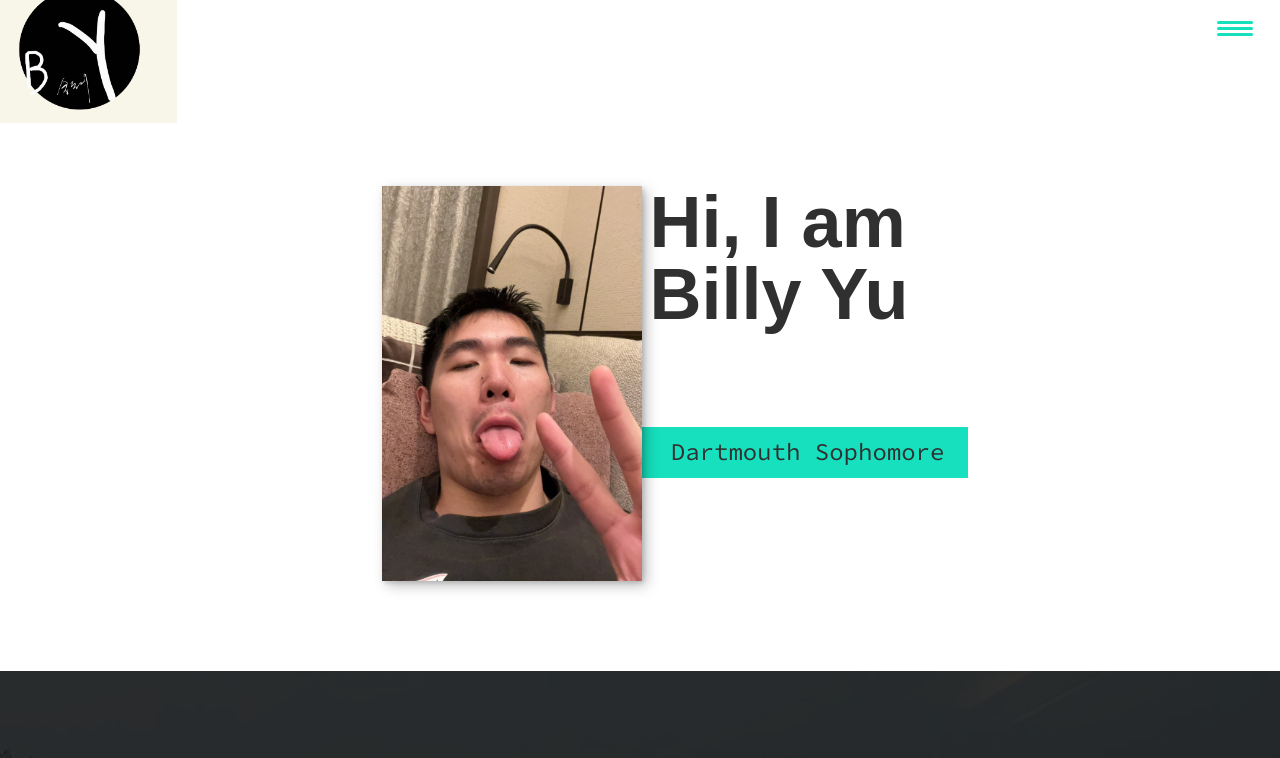
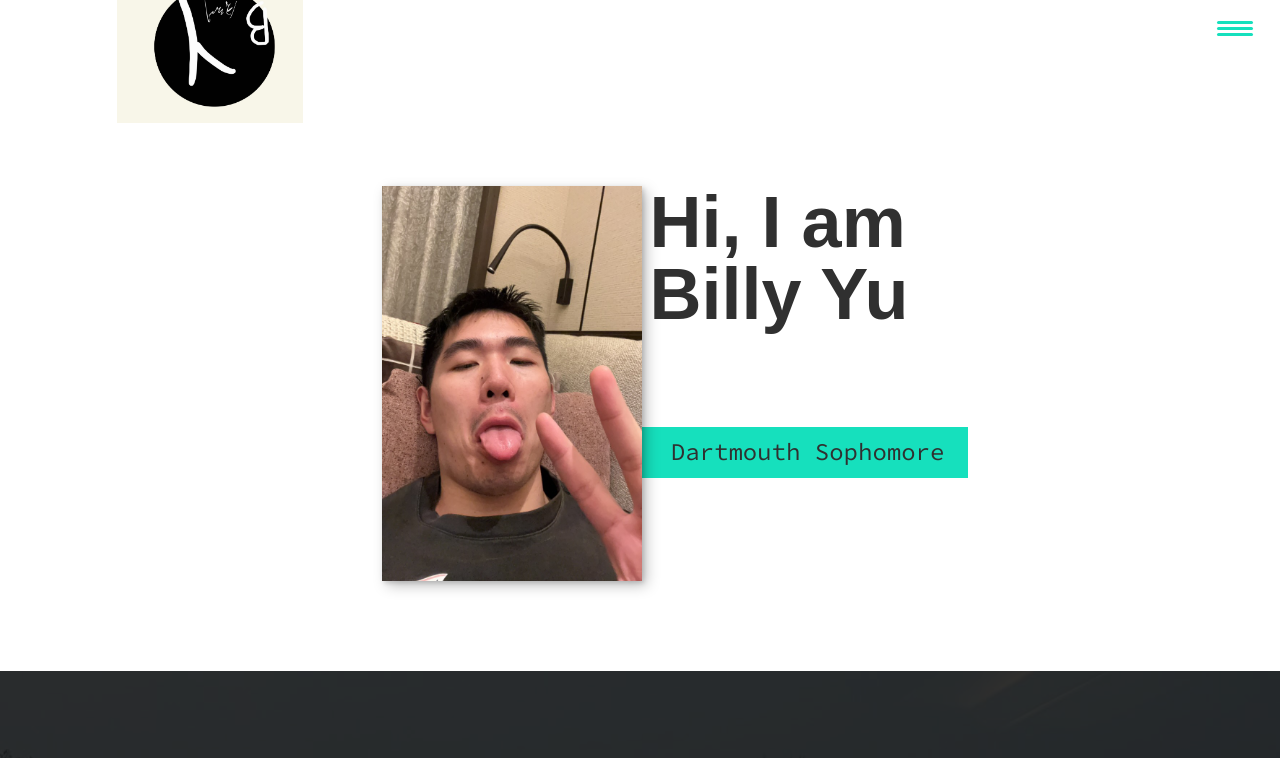
Before and after one commit to Fangzhou-Yu/Personal-Website, a plain HTML site: page index.html in a window 1280 px wide. Shown: the top 758 px of the page. Drawn offline with nearby package versions, Linux system fonts and the light colour scheme; a web font is replaced by a local one.

Commit message:
pic rotate issue test3

```diff
--- a/css/style.css
+++ b/css/style.css
@@ -141,7 +141,7 @@ header {
 .logo {
     max-width: 150px;
     max-height: 60px;
-    transform: rotate(90deg);
+    transform: rotate(-90deg);
     margin-left: 3em;
 }
 
```
